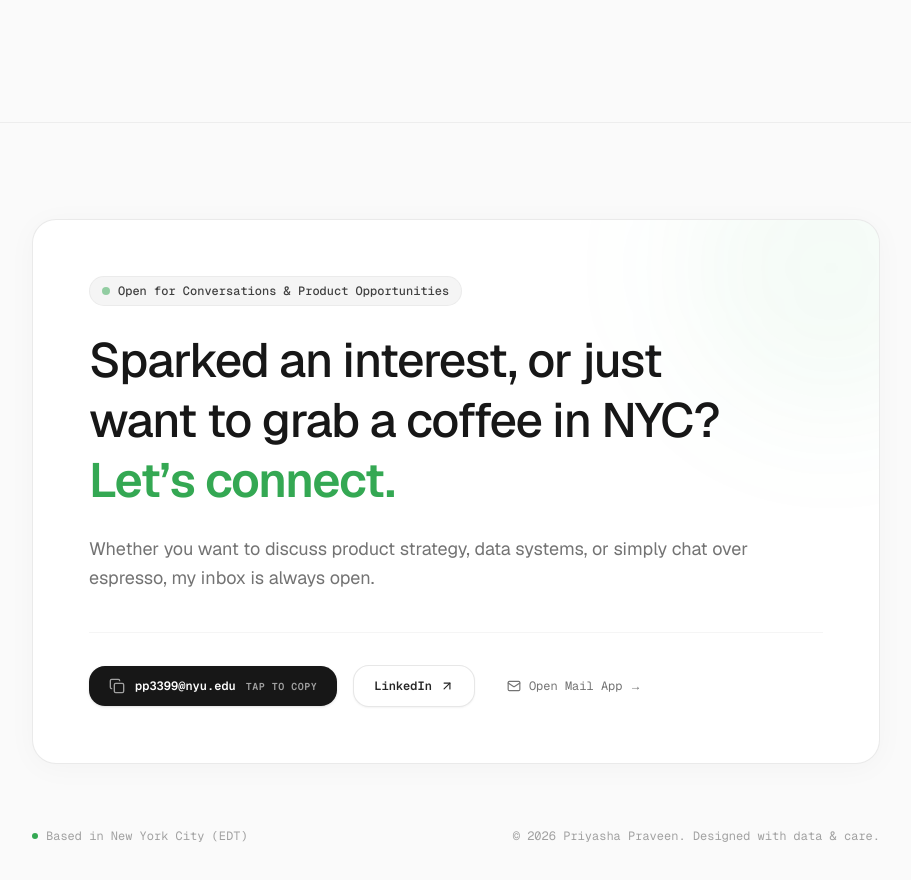
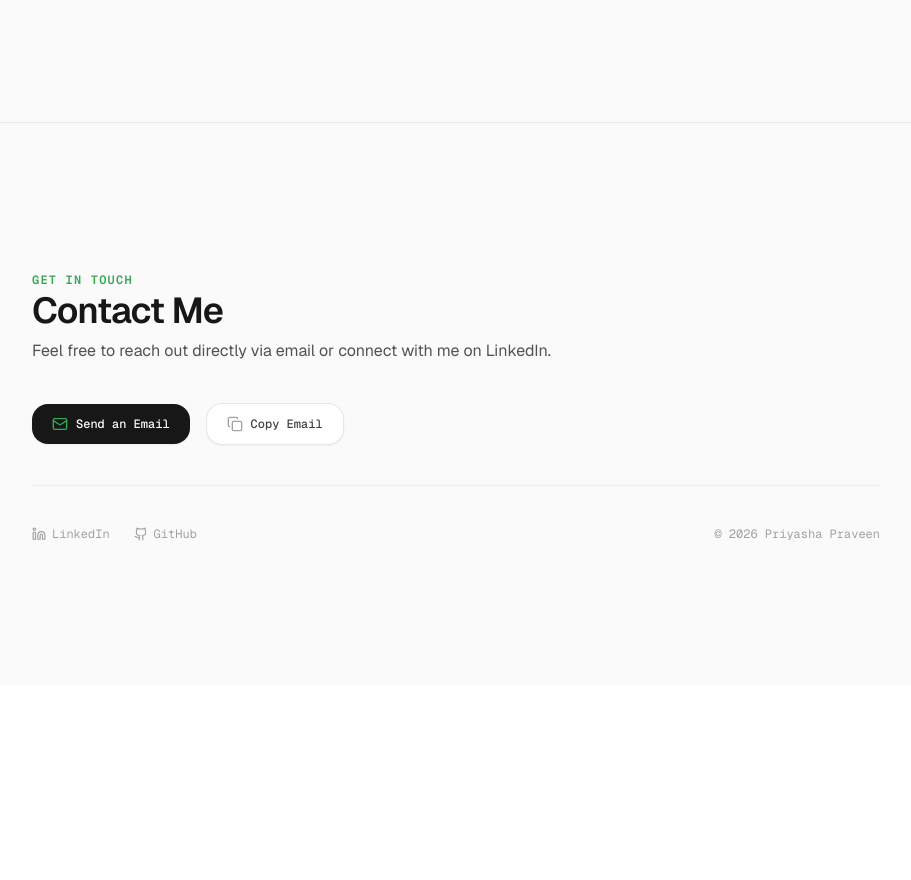
Before and after one commit to PriyashaPraveen/personal-portfolio, a Next.js app: page / in a window 1280 px wide. Shown: the part 7680-8560 px from the top of the page, without its empty margins (184-1095 px from the left). After the commit the page ends 8366 px from the top, so only its background shows below. Built offline with nearby package versions, Linux system fonts and the light colour scheme.

Commit message:
Simplify contact section copy

```diff
--- a/components/ContactSection.tsx
+++ b/components/ContactSection.tsx
@@ -1,111 +1,93 @@
 'use client';
 
 import React, { useState } from 'react';
-import { motion } from 'framer-motion';
-import { Copy, Check, ArrowUpRight, Coffee, Sparkles, Mail } from 'lucide-react';
+import { Mail, Copy, Check, Linkedin, Github } from 'lucide-react';
 
 export default function ContactSection() {
   const [copied, setCopied] = useState(false);
-  const email = 'pp3399@nyu.edu';
+  const email = 'priyasha.praveen@gmail.com';
 
-  const handleCopyEmail = () => {
+  const copyEmail = () => {
     navigator.clipboard.writeText(email);
     setCopied(true);
-    setTimeout(() => setCopied(false), 2200);
+    setTimeout(() => setCopied(false), 2000);
   };
 
   return (
-    <footer
+    <section
       id="contact"
-      className="bg-[#FAFAFA] text-[#111111] antialiased selection:bg-neutral-200 font-sans pt-24 pb-16 border-t border-neutral-200/60"
+      className="bg-[#FAFAFA] text-[#111111] antialiased selection:bg-neutral-200 font-sans py-24 md:py-36 border-t border-neutral-200/80"
     >
-      <div className="max-w-4xl mx-auto px-6">
+      <div className="max-w-4xl mx-auto px-6 space-y-10">
 
-        {/* Main Contact Container Card */}
-        <motion.div
-          initial={{ opacity: 0, y: 20 }}
-          whileInView={{ opacity: 1, y: 0 }}
-          viewport={{ once: true }}
-          transition={{ duration: 0.5 }}
-          className="relative rounded-3xl bg-white border border-neutral-200/80 p-8 md:p-14 shadow-[0_4px_30px_rgba(0,0,0,0.03)] flex flex-col justify-between overflow-hidden"
-        >
-          {/* Subtle Ambient Glow */}
-          <div className="absolute -top-24 -right-24 w-72 h-72 rounded-full bg-[#34A853]/5 blur-3xl pointer-events-none" />
-
-          <div className="space-y-6 max-w-2xl relative z-10">
-
-            {/* Status Pill */}
-            <div className="inline-flex items-center gap-2 px-3 py-1.5 rounded-full bg-neutral-100 border border-neutral-200/60 text-xs font-mono font-medium text-neutral-700">
-              <span className="w-2 h-2 rounded-full bg-[#34A853] animate-pulse" />
-              <span>Open for Conversations &amp; Product Opportunities</span>
-            </div>
-
-            {/* Headline */}
-            <h2 className="text-3xl sm:text-4xl md:text-5xl font-medium tracking-tight text-neutral-900 leading-tight">
-              Sparked an interest, or just want to grab a coffee in NYC?{' '}
-              <span className="text-[#34A853] font-semibold">Let’s connect.</span>
+        {/* Section Header */}
+        <div className="space-y-2">
+          <span className="text-xs font-mono uppercase tracking-widest text-[#34A853] font-semibold">
+            Get In Touch
+          </span>
+          <h2 className="text-3xl md:text-4xl font-semibold tracking-tight text-neutral-900">
+            Contact Me
           </h2>
-
-            <p className="text-neutral-500 text-base md:text-lg font-normal leading-relaxed">
-              Whether you want to discuss product strategy, data systems, or simply chat over espresso, my inbox is always open.
+          <p className="text-neutral-600 text-sm sm:text-base">
+            Feel free to reach out directly via email or connect with me on LinkedIn.
           </p>
         </div>
 
-          {/* Action Buttons */}
-          <div className="mt-10 pt-8 border-t border-neutral-100 flex flex-wrap items-center gap-4 relative z-10">
+        {/* Contact Actions */}
+        <div className="flex flex-wrap items-center gap-4">
+          <a
+            href={`mailto:${email}`}
+            className="inline-flex items-center gap-2 px-5 py-3 rounded-2xl bg-neutral-900 hover:bg-neutral-800 text-white text-xs font-mono font-medium shadow-xs transition-all active:scale-[0.98]"
+          >
+            <Mail className="w-4 h-4 text-[#34A853]" />
+            <span>Send an Email</span>
+          </a>
 
-            {/* Interactive Copy Email Pill */}
           <button
-              onClick={handleCopyEmail}
-              className="inline-flex items-center gap-2.5 px-5 py-3 rounded-2xl bg-neutral-900 text-white hover:bg-neutral-800 shadow-sm transition-all text-xs font-mono font-semibold active:scale-95"
+            onClick={copyEmail}
+            className="inline-flex items-center gap-2 px-5 py-3 rounded-2xl bg-white border border-neutral-200/90 hover:border-neutral-300 text-neutral-700 text-xs font-mono font-medium shadow-xs transition-all active:scale-[0.98] cursor-pointer"
           >
             {copied ? (
               <>
-                  <Check className="w-4 h-4 text-emerald-400" />
-                  <span className="text-emerald-300">Copied {email}!</span>
+                <Check className="w-4 h-4 text-[#34A853]" />
+                <span className="text-[#34A853]">Copied to Clipboard</span>
               </>
             ) : (
               <>
                 <Copy className="w-4 h-4 text-neutral-400" />
-                  <span>{email}</span>
-                  <span className="text-neutral-400 text-[10px] uppercase tracking-wider">Tap to copy</span>
+                <span>Copy Email</span>
               </>
             )}
           </button>
+        </div>
 
-            {/* LinkedIn Action Button */}
+        {/* Links & Footer Attribution */}
+        <div className="pt-10 border-t border-neutral-200/60 flex flex-col sm:flex-row sm:items-center justify-between gap-4 text-xs font-mono text-neutral-400">
+          <div className="flex items-center gap-6">
             <a
-              href="https://www.linkedin.com/in/priyasha-praveen"
+              href="https://linkedin.com/in/priyashapraveen"
               target="_blank"
               rel="noreferrer"
-              className="inline-flex items-center gap-2 px-5 py-3 rounded-2xl bg-white border border-neutral-200/90 text-neutral-800 hover:border-neutral-300 hover:text-[#34A853] shadow-xs transition-all text-xs font-mono font-semibold active:scale-95"
+              className="flex items-center gap-1.5 hover:text-neutral-900 transition-colors"
             >
+              <Linkedin className="w-3.5 h-3.5" />
               <span>LinkedIn</span>
-              <ArrowUpRight className="w-3.5 h-3.5" />
             </a>
-
-            {/* Direct Mail Client Trigger */}
             <a
-              href={`mailto:${email}`}
-              className="inline-flex items-center gap-2 px-4 py-3 rounded-2xl bg-transparent text-neutral-500 hover:text-neutral-900 transition-colors text-xs font-mono"
+              href="https://github.com/PriyashaPraveen"
+              target="_blank"
+              rel="noreferrer"
+              className="flex items-center gap-1.5 hover:text-neutral-900 transition-colors"
             >
-              <Mail className="w-3.5 h-3.5" />
-              <span>Open Mail App &rarr;</span>
+              <Github className="w-3.5 h-3.5" />
+              <span>GitHub</span>
             </a>
           </div>
-        </motion.div>
 
-        {/* Minimal Bottom Footer */}
-        <div className="mt-16 flex flex-col sm:flex-row items-center justify-between gap-4 text-xs font-mono text-neutral-400">
-          <div className="flex items-center gap-2">
-            <span className="w-1.5 h-1.5 rounded-full bg-[#34A853]" />
-            <span>Based in New York City (EDT)</span>
-          </div>
-
-          <p>© {new Date().getFullYear()} Priyasha Praveen. Designed with data &amp; care.</p>
+          <span>&copy; {new Date().getFullYear()} Priyasha Praveen</span>
         </div>
 
       </div>
-    </footer>
+    </section>
   );
 }
```
Lines whose indentation alone changed are shown as unchanged.
